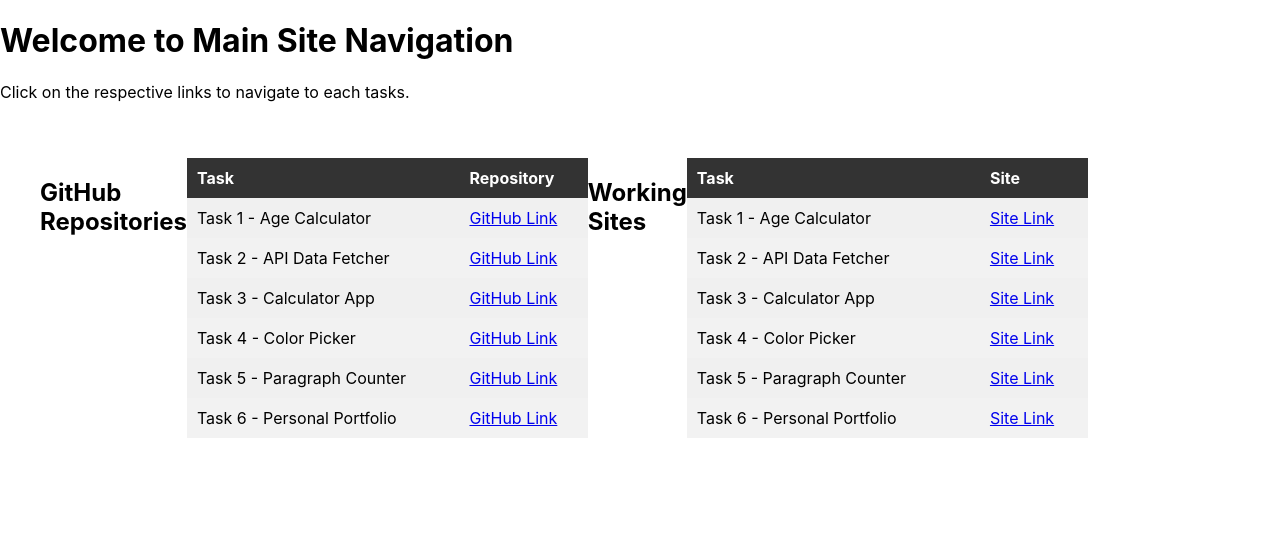
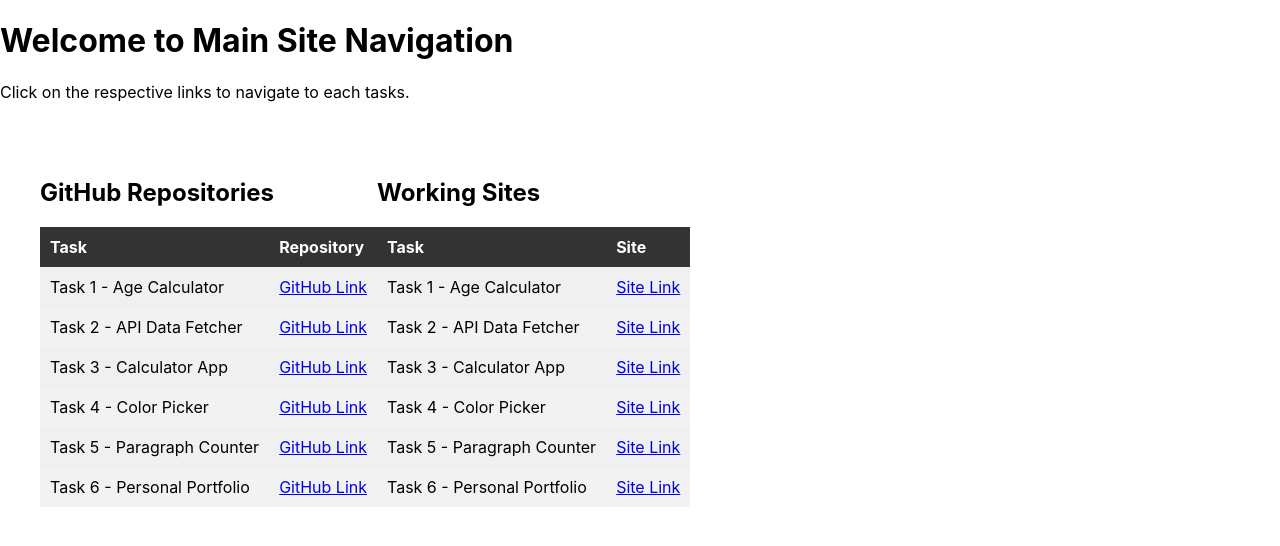
Before and after one commit to Praisepaul/ReactJS_Main, a React (Create React App) app: page / in a window 1280 px wide. Shown: the top 546 px of the page. Built offline with nearby package versions, Linux system fonts and the light colour scheme; the HTML template or start-up script is replaced by a standard one.

Commit message:
Final Deployment

```diff
--- a/src/App.css
+++ b/src/App.css
@@ -1,7 +1,6 @@
 
 .links-container {
   display: flex;
-  justify-content: space-between;
   padding: 20px;
 }
 
--- a/src/Githublinks.jsx
+++ b/src/Githublinks.jsx
@@ -3,6 +3,7 @@
 const Githublinks = () => {
   return (
     <div className="links-container">
+      <div className="links-section">
       <h2>GitHub Repositories</h2>
       <table className="links-table">
         <thead>
@@ -62,7 +63,8 @@
           </tr>
         </tbody>
       </table>
-
+</div>
+<div className="links-section">
       <h2>Working Sites</h2>
       <table className="links-table">
         <thead>
@@ -122,6 +124,7 @@
           </tr>
         </tbody>
       </table>
+      </div>
     </div>
   );
 }
```
